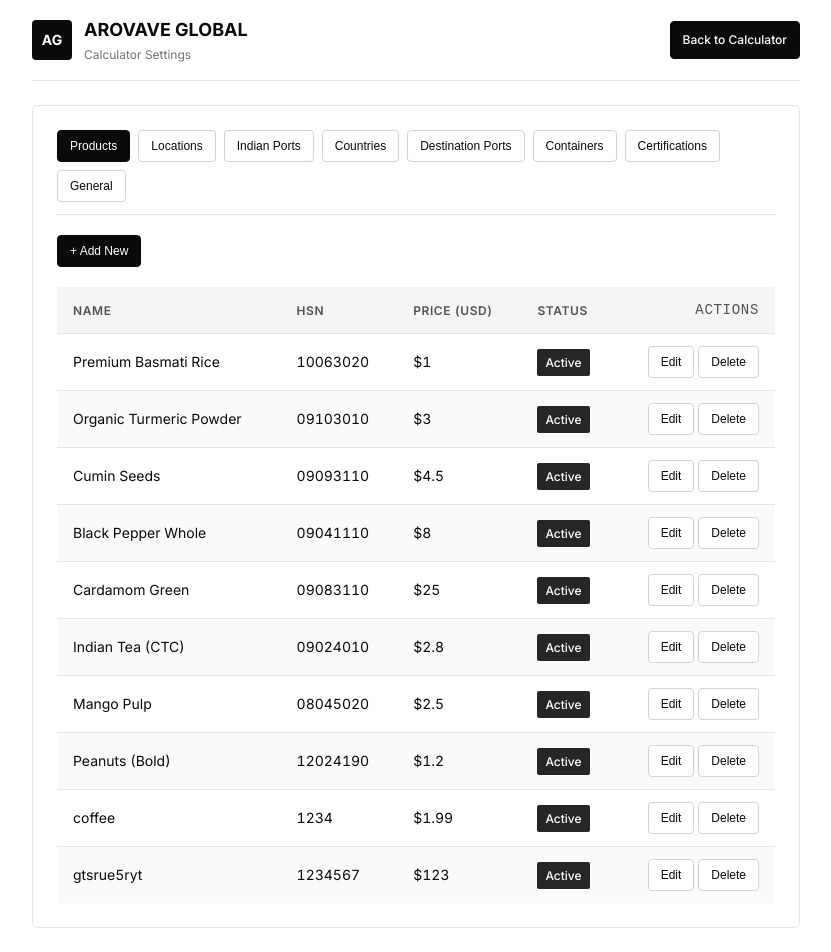
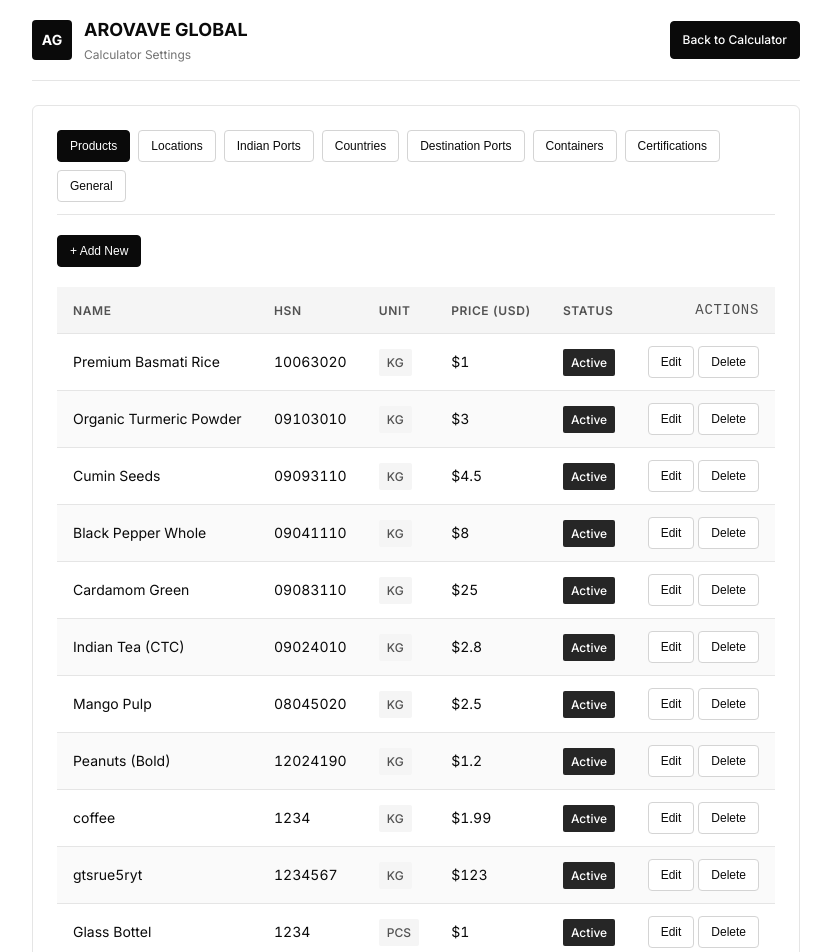
Before and after one commit to Atx-3/arovave-global-calculator-real, a Next.js app: page /settings in a window 1280 px wide. Shown: the top 952 px of the page, without its empty margins (224-1055 px from the left). Built offline with nearby package versions, Linux system fonts and the light colour scheme.

Commit message:
feat: implement settings page for managing calculator data and configurations

```diff
--- a/data/settings-data.json
+++ b/data/settings-data.json
@@ -100,6 +100,17 @@
       "active": true,
       "linked_manufacturers": [],
       "id": 10
+    },
+    {
+      "name": "Glass Bottel",
+      "hsn_code": "1234",
+      "unit": "PCS",
+      "base_price_usd": 1,
+      "qty_per_20ft": 0,
+      "qty_per_40ft": 0,
+      "active": true,
+      "linked_manufacturers": [],
+      "id": 11
     }
   ],
   "locations": [
--- a/src/pages/settings.js
+++ b/src/pages/settings.js
@@ -274,8 +274,8 @@ export default function SettingsPage() {
                                     <tr>
                                         <th>Name</th>
                                         <th>HSN</th>
+                                        <th>Unit</th>
                                         <th>Price (USD)</th>
-
                                         <th>Status</th>
                                         <th>Actions</th>
                                     </tr>
@@ -285,6 +285,7 @@ export default function SettingsPage() {
                                         <tr key={item.id}>
                                             <td>{item.name}</td>
                                             <td>{item.hsn_code}</td>
+                                            <td><span className="badge badge-info" style={{ fontSize: 'var(--text-xs)' }}>{item.unit || 'KG'}</span></td>
                                             <td>${item.base_price_usd}</td>
 
                                             <td><span className={`badge ${item.active ? 'badge-success' : 'badge-warning'}`}>{item.active ? 'Active' : 'Inactive'}</span></td>
@@ -498,7 +499,7 @@ export default function SettingsPage() {
                                 <div className="form-group"><label className="form-label">Product Name</label><input className="form-input" value={formData.name || ''} onChange={e => setFormData({ ...formData, name: e.target.value })} /></div>
                                 <div className="form-row">
                                     <div className="form-group"><label className="form-label">HSN Code</label><input className="form-input" value={formData.hsn_code || ''} onChange={e => setFormData({ ...formData, hsn_code: e.target.value })} /></div>
-                                    <div className="form-group"><label className="form-label">Unit</label><input className="form-input" value={formData.unit || ''} onChange={e => setFormData({ ...formData, unit: e.target.value })} /></div>
+                                    <div className="form-group"><label className="form-label">Unit</label><select className="form-select" value={formData.unit || 'KG'} onChange={e => setFormData({ ...formData, unit: e.target.value })}><option value="KG">KG (Kilogram)</option><option value="GM">GM (Gram)</option><option value="PCS">PCS (Per Piece)</option></select></div>
                                 </div>
                                 <div className="form-group"><label className="form-label">Base Price (USD)</label><input className="form-input" type="number" step="0.01" value={formData.base_price_usd || ''} onChange={e => setFormData({ ...formData, base_price_usd: parseFloat(e.target.value) || 0 })} /></div>
                                 <div className="form-row">
```
Also changed, not shown: src/pages/index.js.
